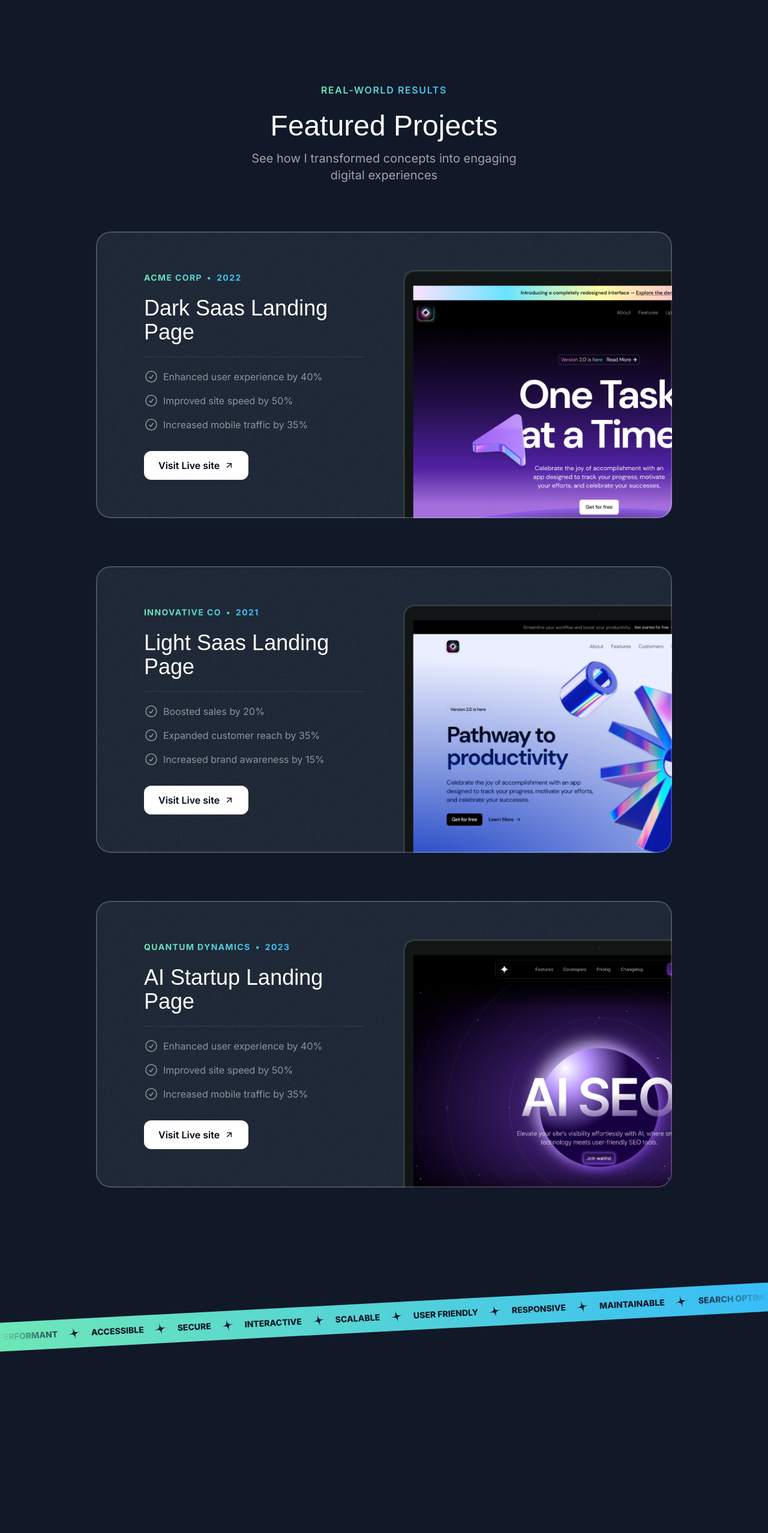
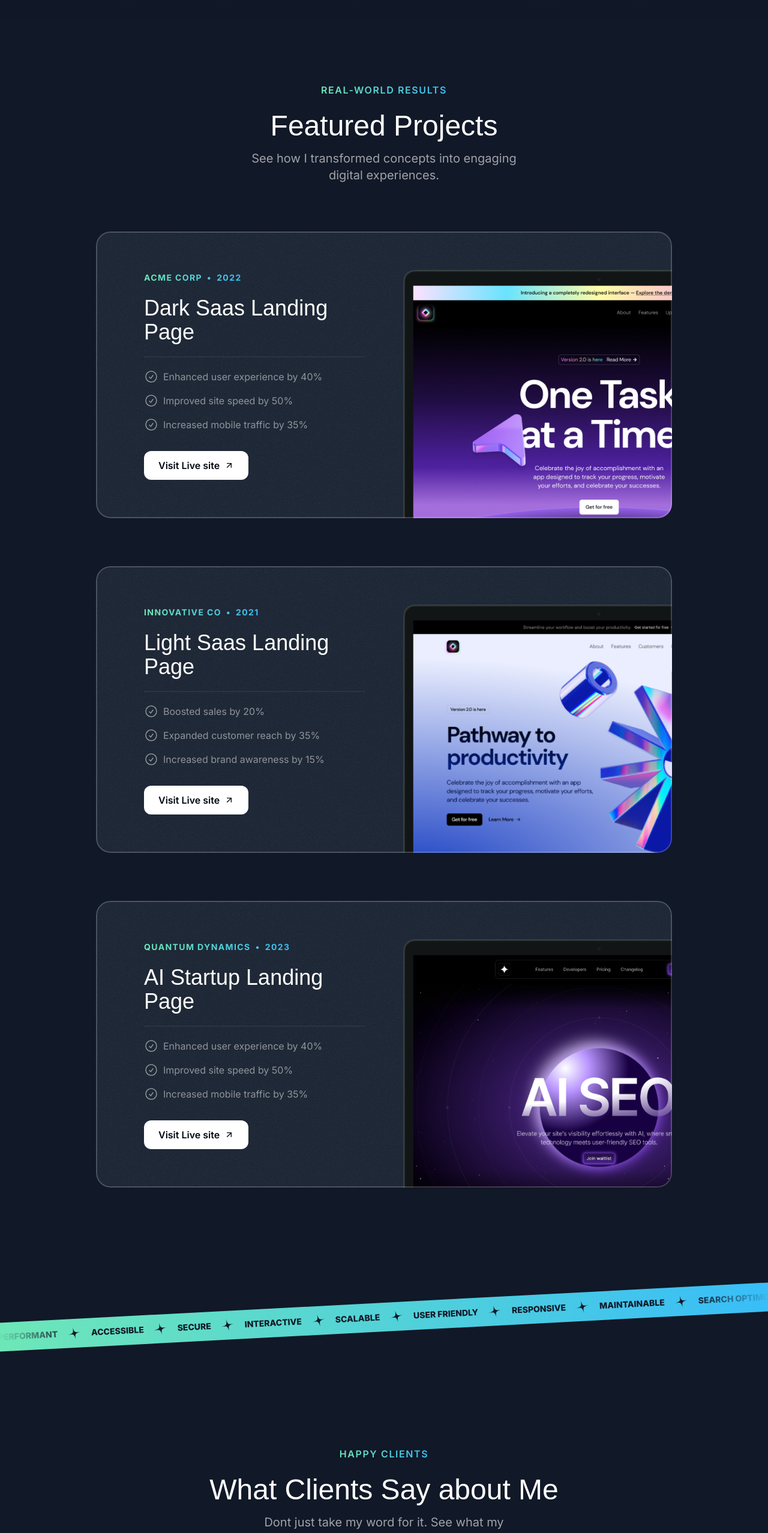
Before and after one commit to Muliika/minimalistic, a Next.js app: page / in a window 1280 px wide. Shown: the part 880-3436 px from the top of the page at 60% size. Before the commit the page ends 3196 px from the top, so only its background shows below. Built offline with nearby package versions, Linux system fonts and the light colour scheme; a web font is replaced by a local one.

Commit message:
added the testimonials section and some components

```diff
--- a/src/app/page.tsx
+++ b/src/app/page.tsx
@@ -2,6 +2,7 @@
 import { HeroSection } from "@/sections/Hero";
 import { ProjectsSection } from "@/sections/Projects";
 import { TapeSection } from "@/sections/Tape";
+import { TestimonialsSection } from "@/sections/Testimonials";
 
 export default function Home() {
   return (
@@ -10,6 +11,7 @@
       <HeroSection />
       <ProjectsSection />
       <TapeSection />
+      <TestimonialsSection />
     </div>
   );
 }
--- /dev/null
+++ b/src/components/Card.tsx
@@ -0,0 +1,26 @@
+import React, { PropsWithChildren } from "react";
+import grainImage from "@/assets/images/grain.jpg";
+import { twMerge } from "tailwind-merge";
+const Card = ({
+  className,
+  children,
+}: PropsWithChildren<{ className?: string }>) => {
+  return (
+    <div>
+      <div
+        className={twMerge(
+          "bg-gray-800 rounded-3xl relative z-0 after:z-10 overflow-hidden after:content-[''] after:absolute after:inset-0 after:outline-2 after:outline after:-outline-offset-2 after:rounded-3xl after:outline-white/20 after:pointer-events-none p-6",
+          className
+        )}
+      >
+        <div
+          className="absolute inset-0 -z-10 opacity-5"
+          style={{ backgroundImage: `url(${grainImage.src})` }}
+        ></div>
+        {children}
+      </div>
+    </div>
+  );
+};
+
+export default Card;
--- /dev/null
+++ b/src/components/SectionHeader.tsx
@@ -0,0 +1,29 @@
+import React from "react";
+
+const SectionHeader = ({
+  title,
+  eyebrow,
+  description,
+}: {
+  title: string;
+  eyebrow: string;
+  description: string;
+}) => {
+  return (
+    <div>
+      <div className="flex justify-center">
+        <p className="uppercase font-semibold tracking-widest bg-gradient-to-r from-emerald-300 to-sky-400  text-center bg-clip-text text-transparent">
+          {eyebrow}
+        </p>
+      </div>
+      <h2 className="font-serif text-3xl md:text-5xl text-center mt-6">
+        {title}
+      </h2>
+      <p className="text-center md:text-lg lg:text-xl text-white/60 mt-4 max-w-md mx-auto">
+        {description}
+      </p>
+    </div>
+  );
+};
+
+export default SectionHeader;
--- a/src/sections/Projects.tsx
+++ b/src/sections/Projects.tsx
@@ -5,6 +5,8 @@
 import CheckCircleIcon from "@/assets/icons/check-circle.svg";
 import ArrowUpRightIcon from "@/assets/icons/arrow-up-right.svg";
 import grainImage from "@/assets/images/grain.jpg";
+import SectionHeader from "@/components/SectionHeader";
+import Card from "@/components/Card";
 const portfolioProjects = [
   {
     company: "Acme Corp",
@@ -48,27 +50,17 @@
   return (
     <section className="pb-16 lg:py-24">
       <div className="container">
-        <div className="flex justify-center">
-          <p className="uppercase font-semibold tracking-widest bg-gradient-to-r from-emerald-300 to-sky-400  text-center bg-clip-text text-transparent">
-            Real-world Results
-          </p>
-        </div>
-        <h2 className="font-serif text-3xl md:text-5xl text-center mt-6">
-          Featured Projects
-        </h2>
-        <p className="text-center md:text-lg lg:text-xl text-white/60 mt-4 max-w-md mx-auto">
-          See how I transformed concepts into engaging digital experiences
-        </p>
+        <SectionHeader
+          eyebrow=" Real-world Results"
+          title="Featured Projects"
+          description="See how I transformed concepts into engaging digital experiences."
+        />
         <div className="flex flex-col mt-10 gap-20 md:mt-20">
           {portfolioProjects.map(project => (
-            <div
-              className="bg-gray-800 rounded-3xl relative z-0 after:z-10 overflow-hidden after:content-[''] after:absolute after:inset-0 after:outline-2 after:outline after:-outline-offset-2 after:rounded-3xl after:outline-white/20 px-8 pt-8 md:pt-12 md:px-10 lg:pt-16 lg:px-20 after:pointer-events-none"
+            <Card
+              className=" px-8 pt-8 pb-0 md:pt-12 md:px-10 lg:pt-16 lg:px-20"
               key={project.title}
             >
-              <div
-                className="absolute inset-0 -z-10 opacity-5"
-                style={{ backgroundImage: `url(${grainImage.src})` }}
-              ></div>
               <div className="lg:grid lg:grid-cols-2 lg:gap-16">
                 <div className="lg:pb-16">
                   <div className="bg-gradient-to-r from-emerald-300 to-sky-400 inline-flex gap-2 font-bold uppercase tracking-widest text-sm text-transparent bg-clip-text">
@@ -107,7 +99,7 @@
                   />
                 </div>
               </div>
-            </div>
+            </Card>
           ))}
         </div>
       </div>
--- a/src/sections/Testimonials.tsx
+++ b/src/sections/Testimonials.tsx
@@ -3,7 +3,10 @@
 import memojiAvatar3 from "@/assets/images/memoji-avatar-3.png";
 import memojiAvatar4 from "@/assets/images/memoji-avatar-4.png";
 import memojiAvatar5 from "@/assets/images/memoji-avatar-5.png";
-
+import SectionHeader from "@/components/SectionHeader";
+import Image from "next/image";
+import grainImage from "@/assets/images/grain.jpg";
+import Card from "@/components/Card";
 const testimonials = [
   {
     name: "Alex Turner",
@@ -38,5 +41,45 @@
 ];
 
 export const TestimonialsSection = () => {
-  return <div>Testimonials Section</div>;
+  return (
+    <div className="py-16 lg:py-24">
+      <div className="container">
+        <SectionHeader
+          eyebrow=" Happy Clients"
+          title="What Clients Say about Me"
+          description="Dont just take my word for it. See what my clients have to say about my
+        work."
+        />
+        <div className="mt-16 lg:mt-24 flex overflow-x-clip [mask-image:linear-gradient(to_right,_transparent,_black_10%,_black_90%,_transparent)]">
+          <div className="flex gap-8 flex-none">
+            {testimonials.map(testimonial => (
+              <Card
+                className="max-w-xs md:max-w-md md:p-8"
+                key={testimonial.name}
+              >
+                <div className="flex gap-4 items-center">
+                  <div className="size-14 bg-gray-700 inline-flex items-center justify-center rounded-full flex-shrink-0">
+                    <Image
+                      src={testimonial.avatar}
+                      alt={testimonial.name}
+                      className="max-h-full"
+                    />
+                  </div>
+                  <div className="">
+                    <div className="font-semibold">{testimonial.name}</div>
+                    <div className="text-sm text-white/40">
+                      {testimonial.position}
+                    </div>
+                  </div>
+                </div>
+                <p className="mt-4 md:mt-6 text-sm md:text-base">
+                  {testimonial.text}
+                </p>
+              </Card>
+            ))}
+          </div>
+        </div>
+      </div>
+    </div>
+  );
 };
```
